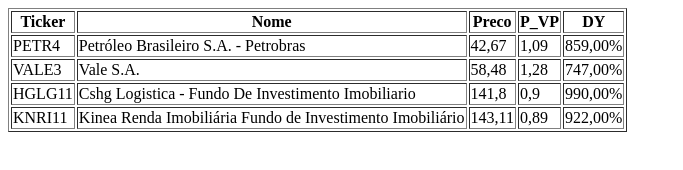
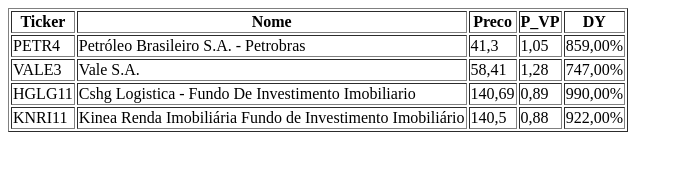
Before and after one commit to HMC-BR/Meus-Indicadores, a plain HTML site: page index.html in a window 1280 px wide. Shown: the whole page, without its empty margins (0-683 px from the left). Drawn offline with Linux system fonts and the light colour scheme.

Commit message:
Deploying to gh-pages from @ HMC-BR/Meus-Indicadores@70cb5b13dfe45049904bfc1f3a3edbf1960056a6 🚀

```diff
--- a/index.html
+++ b/index.html
@@ -10,4 +10,4 @@
                 <th>P_VP</th>
                 <th>DY</th>
             </tr>
-    <tr><td>PETR4</td><td>Petróleo Brasileiro S.A. - Petrobras</td><td>42,67</td><td>1,09</td><td>859,00%</td></tr><tr><td>VALE3</td><td>Vale S.A.</td><td>58,48</td><td>1,28</td><td>747,00%</td></tr><tr><td>HGLG11</td><td>Cshg Logistica - Fundo De Investimento Imobiliario</td><td>141,8</td><td>0,9</td><td>990,00%</td></tr><tr><td>KNRI11</td><td>Kinea Renda Imobiliária Fundo de Investimento Imobiliário</td><td>143,11</td><td>0,89</td><td>922,00%</td></tr></table></body></html>
+    <tr><td>PETR4</td><td>Petróleo Brasileiro S.A. - Petrobras</td><td>41,3</td><td>1,05</td><td>859,00%</td></tr><tr><td>VALE3</td><td>Vale S.A.</td><td>58,41</td><td>1,28</td><td>747,00%</td></tr><tr><td>HGLG11</td><td>Cshg Logistica - Fundo De Investimento Imobiliario</td><td>140,69</td><td>0,89</td><td>990,00%</td></tr><tr><td>KNRI11</td><td>Kinea Renda Imobiliária Fundo de Investimento Imobiliário</td><td>140,5</td><td>0,88</td><td>922,00%</td></tr></table></body></html>
```
